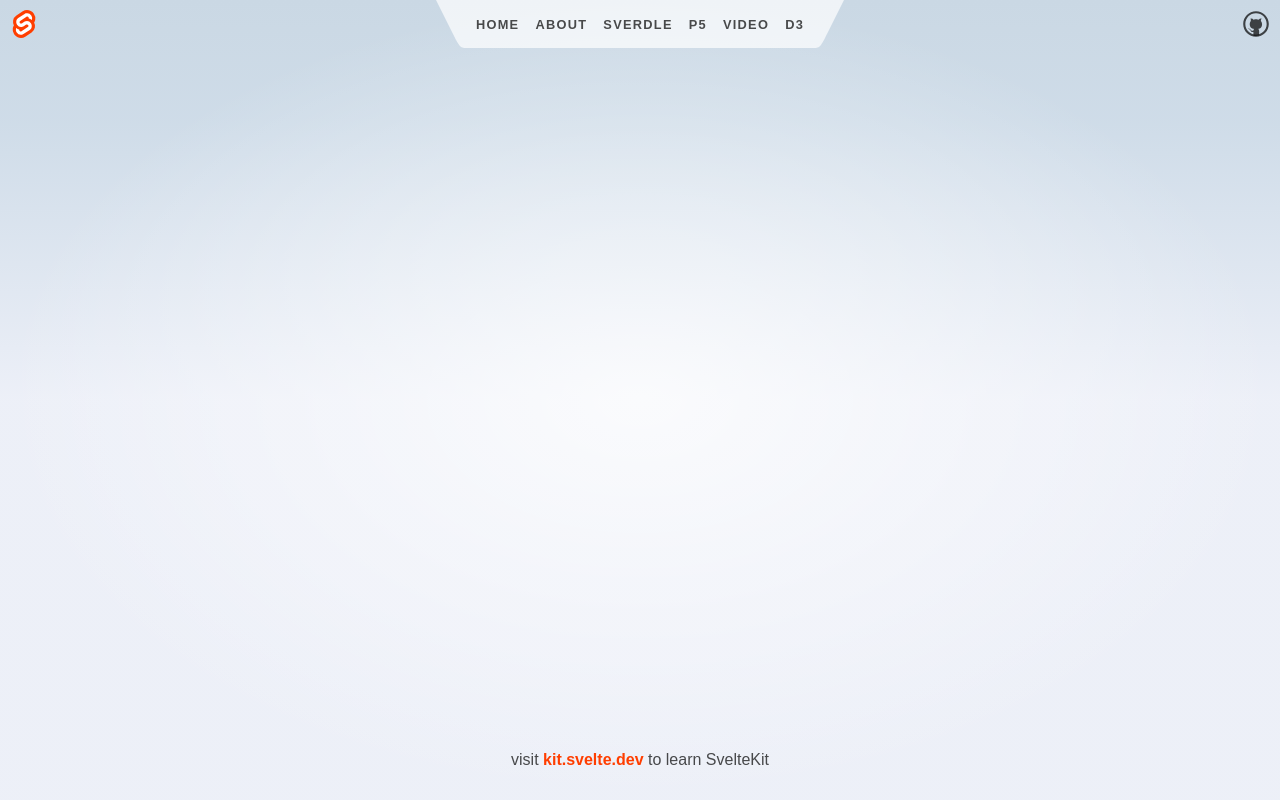
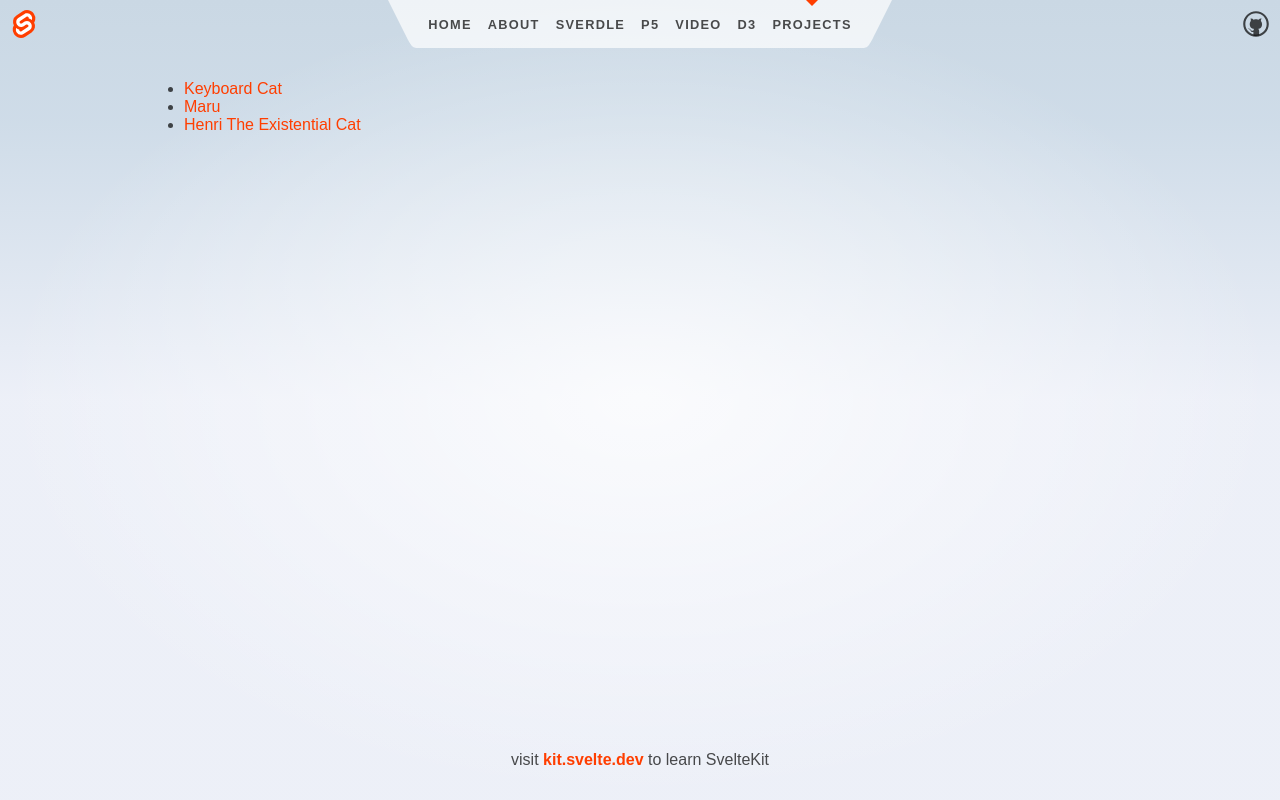
Before and after one commit to voidit/portfolio-2023, a SvelteKit app: page /projects in a window 1280 px wide. Built offline with nearby package versions, Linux system fonts and the light colour scheme.

Commit message:
added projects section

```diff
--- a/src/routes/Header.svelte
+++ b/src/routes/Header.svelte
@@ -34,6 +34,9 @@
 			</li>
 			<li aria-current={$page.url.pathname.startsWith('/d3') ? 'page' : undefined}>
 				<a href="{base}/d3">D3</a>
+			</li>
+			<li aria-current={$page.url.pathname.startsWith('/projects') ? 'page' : undefined}>
+				<a href="{base}/projects">Projects</a>
 			</li>
 		</ul>
 		<svg viewBox="0 0 2 3" aria-hidden="true">
--- a/src/routes/projects/+page.svelte
+++ b/src/routes/projects/+page.svelte
@@ -0,0 +1,17 @@
+<script>
+    import Project from './Project.svelte';
+    let cats = [
+        { id: 'J---aiyznGQ', name: 'Keyboard Cat' },
+        { id: 'z_AbfPXTKms', name: 'Maru' },
+        { id: 'OUtn3pvWmpg', name: 'Henri The Existential Cat' }
+    ];
+</script>
+
+<ul>
+    {#each cats as { id, name }, i}
+        <li><Project title={name} id="{id}" /></li>
+    {/each}
+</ul>
+
+<style>
+</style>
--- /dev/null
+++ b/src/routes/projects/Project.svelte
@@ -0,0 +1,13 @@
+<script>
+    // `current` is updated whenever the prop value changes...
+    export let title;
+    export let id;
+
+    // ...but `initial` is fixed upon initialisation
+    const name = title;
+</script>
+
+<a target="_blank" rel="noreferrer" href="https://www.youtube.com/watch?v={id}"> {name} </a>
+
+<style>
+</style>
```
